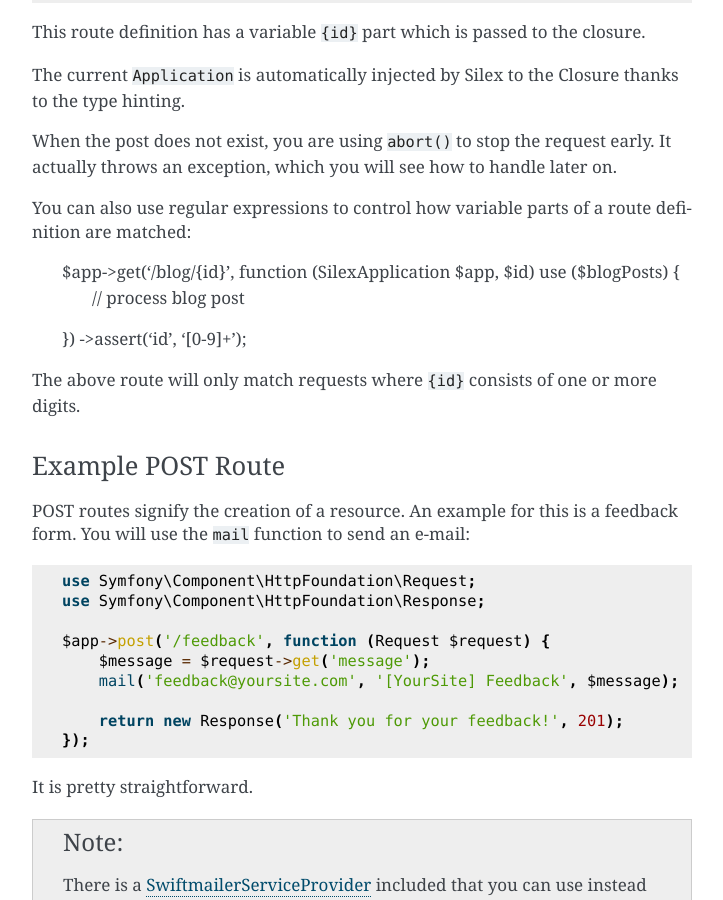
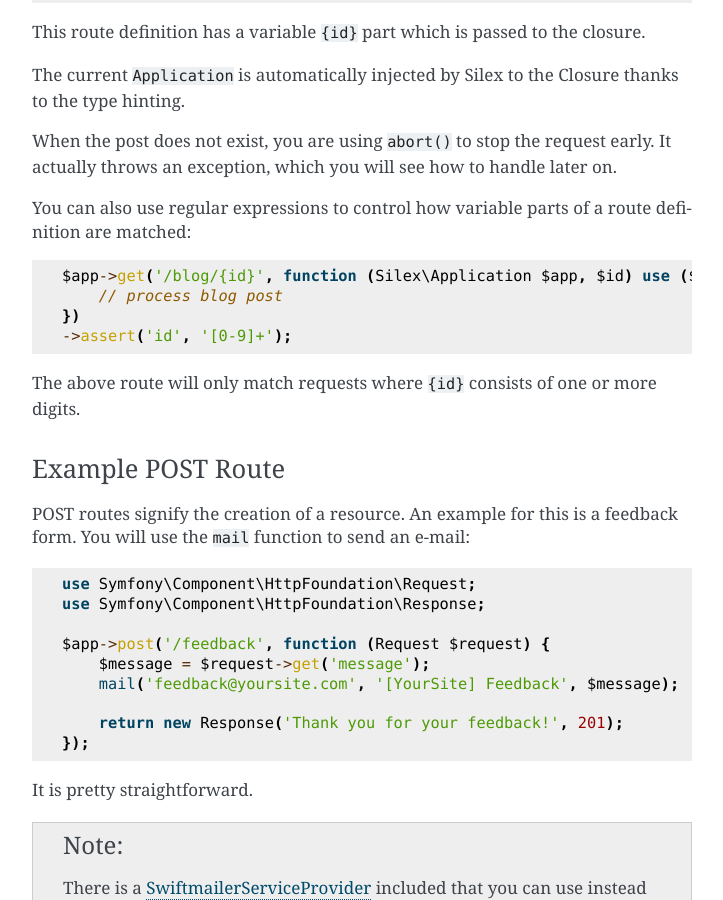
Before and after one commit to silexphp/Silex, a Sphinx documentation site: the page built from doc/usage.rst, in a window 1280 px wide and 900 px high, scrolled down 3088 px. Shown: the whole window, without its empty margins (388-1111 px from the left). Built offline with Sphinx 7.4.7, drawn with Linux system fonts in a browser that asks for light colours.

Commit message:
Double colon to mark up indented block as code

```diff
--- a/doc/usage.rst
+++ b/doc/usage.rst
@@ -152,7 +152,7 @@ early. It actually throws an exception, which you will see how to handle later
 on.
 
 You can also use regular expressions to control how variable parts of a route
-definition are matched:
+definition are matched::
 
     $app->get('/blog/{id}', function (Silex\Application $app, $id) use ($blogPosts) {
         // process blog post
```
